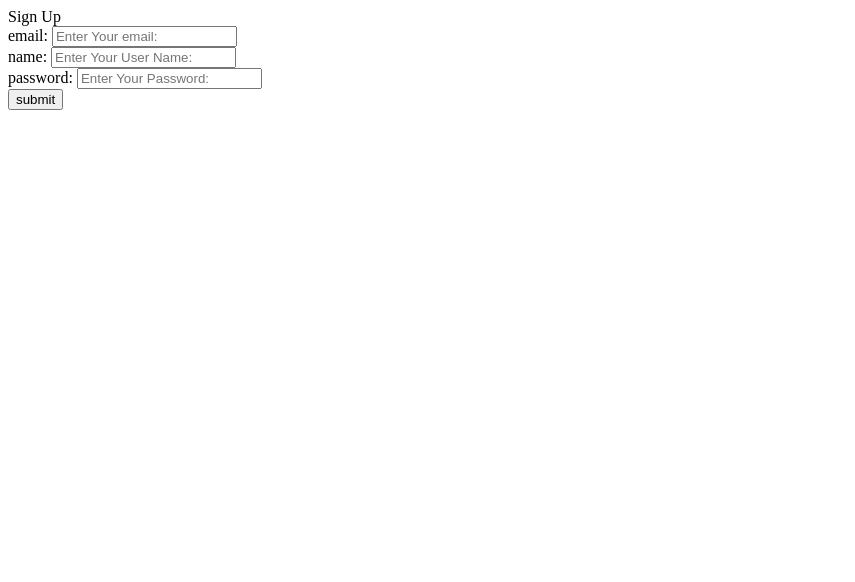
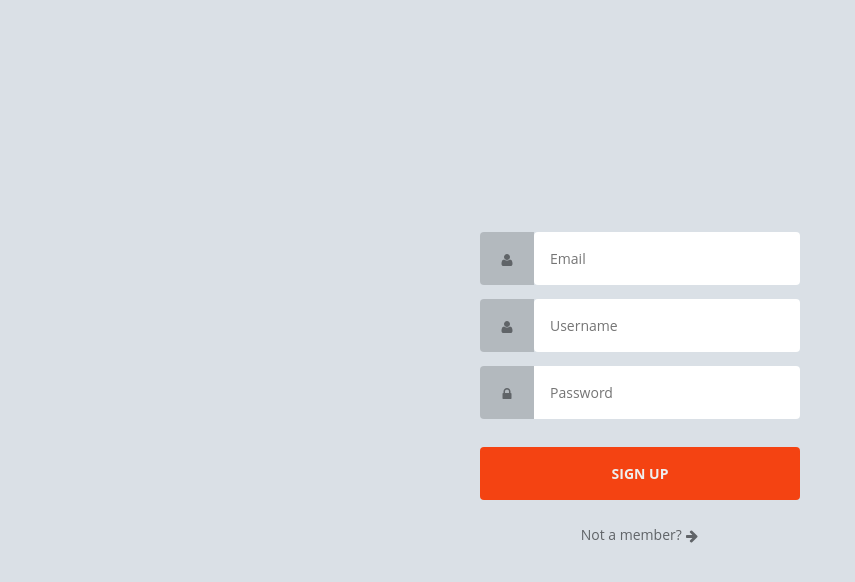
Before and after one commit to GSG-G11/Deena-Reddit, a website: page public/html/signUp.html in a window 1280 px wide. Shown: the whole page, without its empty margins (0-855 px from the left). Drawn offline with Linux system fonts and the light colour scheme.

Commit message:
edit signup.html

```diff
--- a/public/html/signUp.html
+++ b/public/html/signUp.html
@@ -4,9 +4,11 @@
   <meta charset="UTF-8">
   <meta http-equiv="X-UA-Compatible" content="IE=edge">
   <meta name="viewport" content="width=device-width, initial-scale=1.0">
+<link rel="stylesheet" href="../css/login.css">
+<link rel="shortcut icon" href="../favoico.ico/favoico.png" type="image/x-icon" />
   <title>Sign Up</title>
 </head>
-<body>
+<!-- <body>
   <div class="container">
     <div class="text">Sign Up</div>
     <form class="signup">
@@ -25,7 +27,70 @@
       <button type="submit">submit</button>
     </form>
     <div class="textError"></div>
+    </div> -->
+
+<body class="align">
+
+<div class="grid">
+
+  <form class="form login signup" method="post">
+
+      <div class="form__field">
+          <label for="email"><svg class="icon">
+              <use xlink:href="#icon-user"></use>
+            </svg><span class="hidden">Email</span></label>
+          <input autocomplete="email" id="email" type="email" name="email" class="form__input" placeholder="Email" required>
+        </div>
+
+    <div class="form__field">
+      <label for="username"><svg class="icon">
+          <use xlink:href="#icon-user"></use>
+        </svg><span class="hidden">Username</span></label>
+      <input autocomplete="userName" id="userName" type="text" name="userName" class="form__input" placeholder="Username" required>
     </div>
-    <script src="../js/signUp.js"></script>
+
+    <div class="form__field">
+      <label for="password"><svg class="icon">
+          <use xlink:href="#icon-lock"></use>
+        </svg><span class="hidden">Password</span></label>
+      <input id="password" type="password" name="password" class="form__input" placeholder="Password" required>
+    </div>
+    <div class="textError"></div>
+    <div class="form__field">
+      <input type="submit" value="Sign up">
+    </div>
+
+  </form>
+
+  <p class="text--center">Not a member?  <svg class="icon">
+      <use xlink:href="#icon-arrow-right"></use>
+    </svg></p>
+
+</div>
+
+<svg xmlns="http://www.w3.org/2000/svg" class="icons">
+  <symbol id="icon-arrow-right" viewBox="0 0 1792 1792">
+    <path d="M1600 960q0 54-37 91l-651 651q-39 37-91 37-51 0-90-37l-75-75q-38-38-38-91t38-91l293-293H245q-52 0-84.5-37.5T128 1024V896q0-53 32.5-90.5T245 768h704L656 474q-38-36-38-90t38-90l75-75q38-38 90-38 53 0 91 38l651 651q37 35 37 90z" />
+  </symbol>
+  <symbol id="icon-lock" viewBox="0 0 1792 1792">
+    <path d="M640 768h512V576q0-106-75-181t-181-75-181 75-75 181v192zm832 96v576q0 40-28 68t-68 28H416q-40 0-68-28t-28-68V864q0-40 28-68t68-28h32V576q0-184 132-316t316-132 316 132 132 316v192h32q40 0 68 28t28 68z" />
+  </symbol>
+  <symbol id="icon-user" viewBox="0 0 1792 1792">
+    <path d="M1600 1405q0 120-73 189.5t-194 69.5H459q-121 0-194-69.5T192 1405q0-53 3.5-103.5t14-109T236 1084t43-97.5 62-81 85.5-53.5T538 832q9 0 42 21.5t74.5 48 108 48T896 971t133.5-21.5 108-48 74.5-48 42-21.5q61 0 111.5 20t85.5 53.5 62 81 43 97.5 26.5 108.5 14 109 3.5 103.5zm-320-893q0 159-112.5 271.5T896 896 624.5 783.5 512 512t112.5-271.5T896 128t271.5 112.5T1280 512z" />
+  </symbol>
+</svg>
+<script src="../js/signUp.js"></script>
 </body>
+
+
+
+
+
+
+
+
+
+
+
+<!-- </body>  -->
 </html>
```
